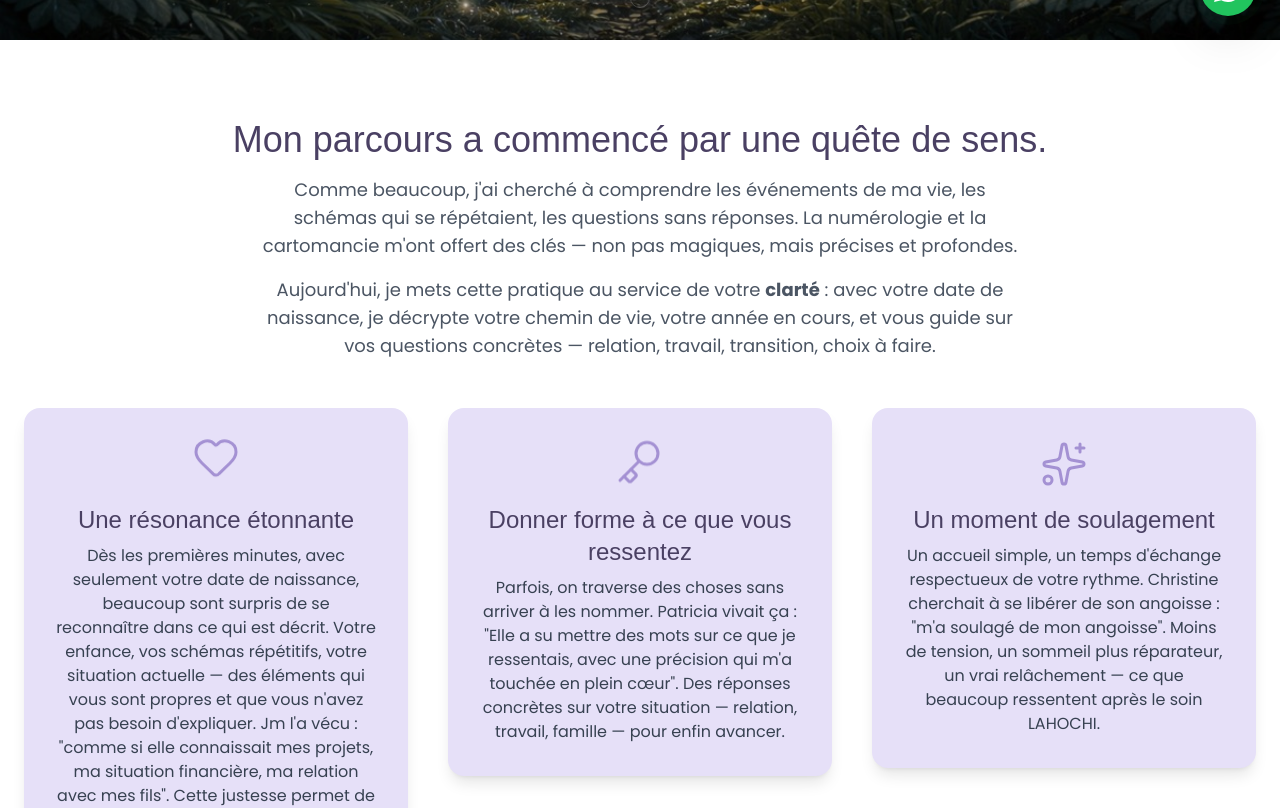
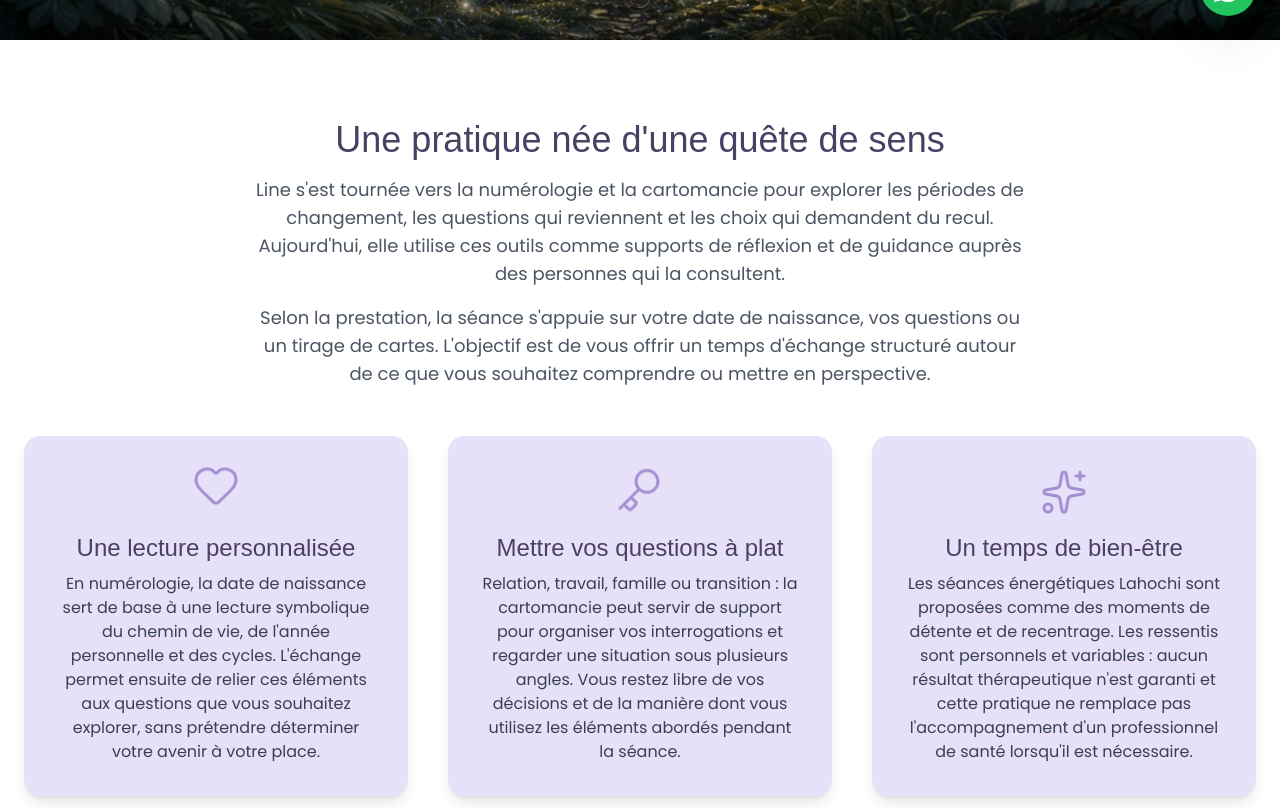
Before and after one commit to Creativityliberty/Tourma-line, a React (Vite) app: page / in a window 1280 px wide. Shown: the part 760-1568 px from the top of the page. Built offline with nearby package versions, Linux system fonts and the light colour scheme; a web font is replaced by a local one.

Commit message:
content: make welcome section factual and consistent with wellbeing positioning

```diff
--- a/src/components/sections/Welcome.tsx
+++ b/src/components/sections/Welcome.tsx
@@ -7,30 +7,28 @@ export const Welcome = () => {
       <AnimateOnScroll>
         <div className="container mx-auto text-center px-6">
           <h2 className="text-2xl sm:text-3xl md:text-4xl font-display text-brand-dark mb-4">
-            Mon parcours a commencé par une quête de sens.
+            Une pratique née d'une quête de sens
           </h2>
           <p className="text-sm sm:text-base md:text-lg text-gray-600 max-w-3xl mx-auto mb-4">
-            Comme beaucoup, j'ai cherché à comprendre les événements de ma vie, les schémas qui se répétaient, les questions sans réponses. La numérologie et la cartomancie m'ont offert des clés — non pas magiques, mais précises et profondes.
+            Line s'est tournée vers la numérologie et la cartomancie pour explorer les périodes de changement,
+            les questions qui reviennent et les choix qui demandent du recul. Aujourd'hui, elle utilise ces outils
+            comme supports de réflexion et de guidance auprès des personnes qui la consultent.
           </p>
           <p className="text-sm sm:text-base md:text-lg text-gray-600 max-w-3xl mx-auto mb-12">
-            Aujourd'hui, je mets cette pratique au service de votre <strong>clarté</strong> : avec votre date de naissance, je décrypte votre chemin de vie, votre année en cours, et vous guide sur vos questions concrètes — relation, travail, transition, choix à faire.
+            Selon la prestation, la séance s'appuie sur votre date de naissance, vos questions ou un tirage de cartes.
+            L'objectif est de vous offrir un temps d'échange structuré autour de ce que vous souhaitez comprendre ou mettre en perspective.
           </p>
           <div className="grid md:grid-cols-3 gap-10">
             <AnimateOnScroll animationClass="animate-fadeInLeft" delay={0}>
               <div className="bg-brand-lilas p-8 rounded-2xl shadow-lg transition-all duration-300 hover:scale-105 hover:shadow-2xl hover:glow">
                 <HeartHandIcon className="w-12 h-12 mx-auto mb-4 text-brand-purple animate-float" />
                 <h3 className="text-xl sm:text-2xl font-display text-brand-dark mb-2">
-                  Une résonance étonnante
+                  Une lecture personnalisée
                 </h3>
                 <p className="text-gray-700">
-                  Dès les premières minutes, avec seulement votre date de
-                  naissance, beaucoup sont surpris de se reconnaître dans ce qui
-                  est décrit. Votre enfance, vos schémas répétitifs, votre
-                  situation actuelle — des éléments qui vous sont propres et que
-                  vous n'avez pas besoin d'expliquer. Jm l'a vécu : "comme si
-                  elle connaissait mes projets, ma situation financière, ma
-                  relation avec mes fils". Cette justesse permet de partir d'une
-                  base claire pour avancer.
+                  En numérologie, la date de naissance sert de base à une lecture symbolique du chemin de vie,
+                  de l'année personnelle et des cycles. L'échange permet ensuite de relier ces éléments aux questions
+                  que vous souhaitez explorer, sans prétendre déterminer votre avenir à votre place.
                 </p>
               </div>
             </AnimateOnScroll>
@@ -41,14 +39,12 @@ export const Welcome = () => {
                   style={{ animationDelay: "0.5s" }}
                 />
                 <h3 className="text-xl sm:text-2xl font-display text-brand-dark mb-2">
-                  Donner forme à ce que vous ressentez
+                  Mettre vos questions à plat
                 </h3>
                 <p className="text-gray-700">
-                  Parfois, on traverse des choses sans arriver à les nommer.
-                  Patricia vivait ça : "Elle a su mettre des mots sur ce que je
-                  ressentais, avec une précision qui m'a touchée en plein cœur".
-                  Des réponses concrètes sur votre situation — relation,
-                  travail, famille — pour enfin avancer.
+                  Relation, travail, famille ou transition : la cartomancie peut servir de support pour organiser
+                  vos interrogations et regarder une situation sous plusieurs angles. Vous restez libre de vos décisions
+                  et de la manière dont vous utilisez les éléments abordés pendant la séance.
                 </p>
               </div>
             </AnimateOnScroll>
@@ -59,14 +55,12 @@ export const Welcome = () => {
                   style={{ animationDelay: "1s" }}
                 />
                 <h3 className="text-xl sm:text-2xl font-display text-brand-dark mb-2">
-                  Un moment de soulagement
+                  Un temps de bien-être
                 </h3>
                 <p className="text-gray-700">
-                  Un accueil simple, un temps d'échange respectueux de votre
-                  rythme. Christine cherchait à se libérer de son angoisse :
-                  "m'a soulagé de mon angoisse". Moins de tension, un sommeil
-                  plus réparateur, un vrai relâchement — ce que beaucoup
-                  ressentent après le soin LAHOCHI.
+                  Les séances énergétiques Lahochi sont proposées comme des moments de détente et de recentrage.
+                  Les ressentis sont personnels et variables : aucun résultat thérapeutique n'est garanti et cette pratique
+                  ne remplace pas l'accompagnement d'un professionnel de santé lorsqu'il est nécessaire.
                 </p>
               </div>
             </AnimateOnScroll>
```
